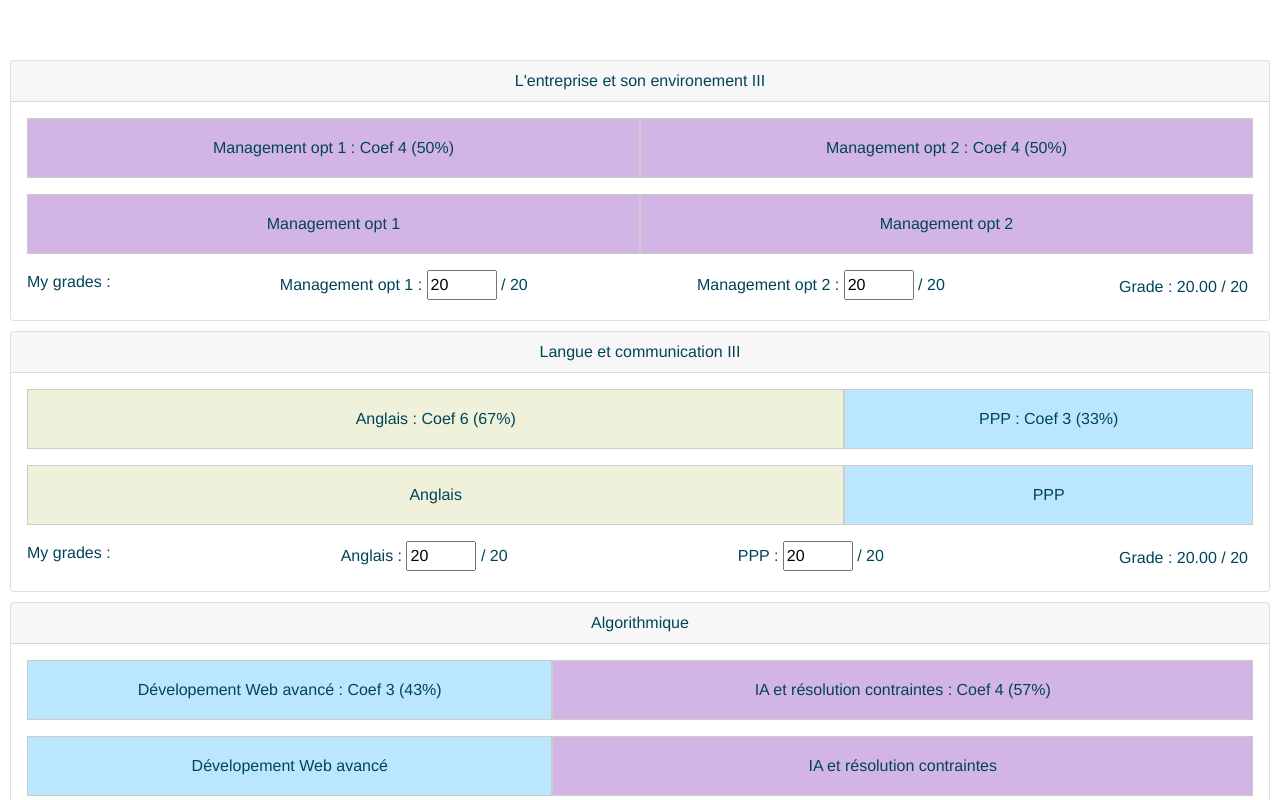
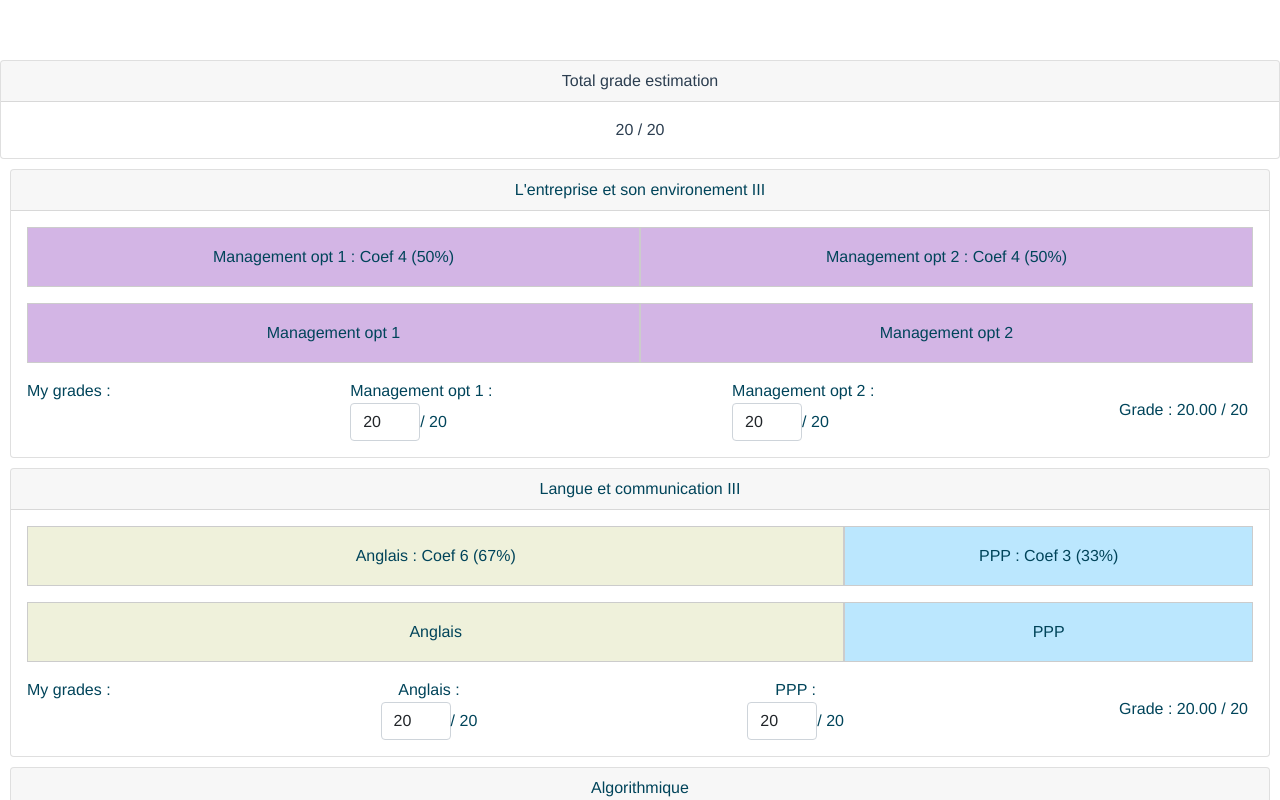
Before and after one commit to Tomansion/Polytech-coef-simulator, a Vue app: page / in a window 1280 px wide. Shown: the top 800 px of the page. Built offline with nearby package versions, Linux system fonts and the light colour scheme.

Commit message:
global note OK

```diff
--- a/src/App.vue
+++ b/src/App.vue
@@ -1,6 +1,17 @@
 <template>
   <div id="app">
-    <UE v-for="UE in UeList" :key="UE.name" :UE="UE"/>
+    <!-- Dispay the total grade -->
+    <b-card header="Total grade estimation">
+      <b-card-text> {{ totalGrade }} / 20 </b-card-text>
+    </b-card>
+
+    <!-- Each module grades -->
+    <UE
+      v-for="UE in UeList"
+      :key="UE.name"
+      :UE="UE"
+      @gradeUpdate="gradeUpdate"
+    />
   </div>
 </template>
 
@@ -14,12 +25,43 @@ export default {
   data() {
     return {
       UeList: null,
+      totalGrade: 20,
+      totalCoef: null
     };
   },
   created() {
-    // Read the UE yml in the assets
-    console.log(coef_config.ue);
+    // Get the UE
     this.UeList = coef_config.ue;
+
+    // Add the total grade to each UE
+    this.UeList.forEach((ue) => {
+      ue.totalCoef = ue.modules.reduce(
+        (total, module) => module.coef + total,
+        0
+      );
+      ue.grade = 20 * ue.totalCoef;
+    });
+
+    this.totalCoef = this.UeList.reduce(
+      (total, ue) => ue.totalCoef + total,
+      0
+    );
+  },
+  methods: {
+    gradeUpdate({ UE, grade }) {
+      // Update the total grade
+      this.UeList.find((ue) => ue.name === UE).grade = grade;
+
+      this.updateTotalGrade();
+    },
+    updateTotalGrade() {
+      // Calculate the total grade
+      let totalGrade = 0;
+      for (let UE of this.UeList) {
+        totalGrade += UE.grade ;
+      }
+      this.totalGrade =  (totalGrade / this.totalCoef).toFixed(2);
+    },
   },
 };
 </script>
--- a/src/components/UE.vue
+++ b/src/components/UE.vue
@@ -8,17 +8,16 @@
           :key="module.name"
           :style="
             'width:' +
-            (module.coef / totalCoef) * 100 +
+            (module.coef / UE.totalCoef) * 100 +
             '%; background-color:' +
             getColorByCoef(module.coef)
           "
           class="module"
         >
           {{ module.name }} : Coef {{ module.coef }} ({{
-            Math.round((module.coef / totalCoef) * 100)
+            Math.round((module.coef / UE.totalCoef) * 100)
           }}%)
         </div>
-        <!-- <div class="totalCoef">Total coef : {{ totalCoef }}</div> -->
       </b-card-text>
       <!-- Grades repartition -->
       <b-card-text class="moduleRep">
@@ -27,14 +26,13 @@
           :key="module.name"
           :style="
             'width:' +
-            (grades[module.name] / 20) * (module.coef / totalCoef) * 100 +
+            (grades[module.name] / 20) * (module.coef / UE.totalCoef) * 100 +
             '%; background-color:' +
             getColorByCoef(module.coef)
           "
           class="module"
         >
           {{ module.name }}
-          <!-- : {{ grades[module.name] }} / 20 -->
         </div>
       </b-card-text>
       <!-- Grades input -->
@@ -47,14 +45,18 @@
             class="moduleGradeInput"
           >
             {{ module.name }} :
-            <input
-              type="number"
-              v-model="grades[module.name]"
-              @input="update"
-              max="20"
-              min="0"
-            />
-            / 20
+            <span style="display: flex; align-items: center">
+              <b-form-input
+                v-model="grades[module.name]"
+                @input="update"
+                type="number"
+                min="0"
+                max="20"
+                step="1"
+              >
+              </b-form-input>
+              / 20
+            </span>
           </div>
         </div>
         <div class="totalCoef">
@@ -77,18 +79,13 @@ export default {
   },
   data() {
     return {
-      totalCoef: null,
       maxGrade: null,
       totalGrade: 0,
       grades: {},
     };
   },
   created() {
-    this.totalCoef = this.UE.modules.reduce(
-      (total, module) => module.coef + total,
-      0
-    );
-    this.maxGrade = 20 * this.totalCoef;
+    this.maxGrade = 20 * this.UE.totalCoef;
 
     // Set all the grades to 20
     this.UE.modules.map((module) => {
@@ -113,6 +110,10 @@ export default {
     },
     update() {
       this.calculateGrade();
+      this.$emit("gradeUpdate", {
+        UE: this.UE.name,
+        grade: this.totalGrade,
+      });
     },
     calculateGrade() {
       this.totalGrade = Object.keys(this.grades).reduce(
```
